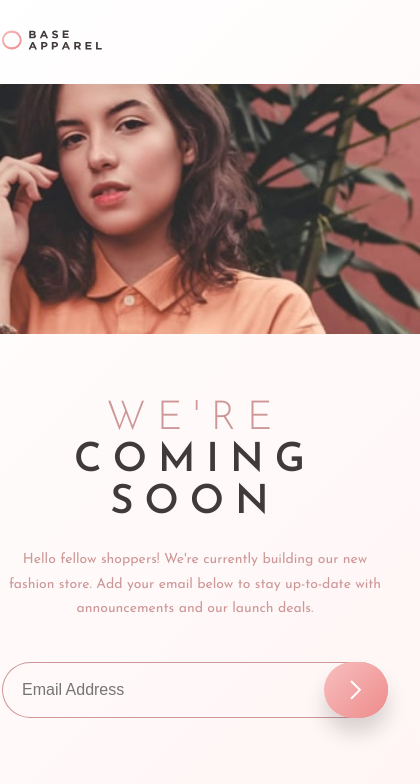
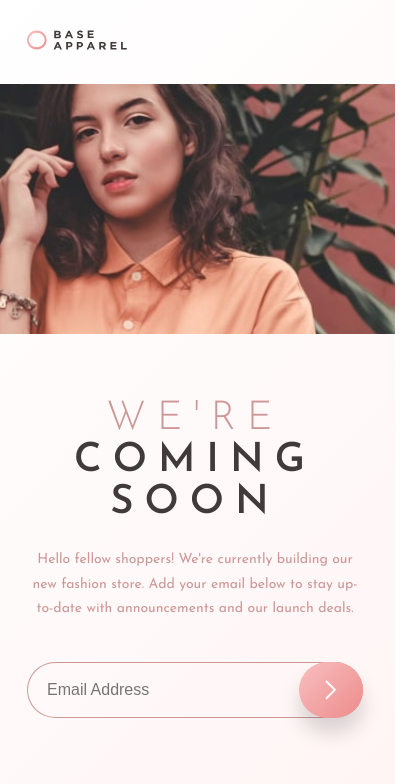
Before and after one commit to Giulo25/Base-Apparel-coming-soon-page, a plain HTML site: page index.html in a window 390 px wide. Shown: the whole page, 420 px wide, since content can reach past the window. Drawn offline with Linux system fonts and the light colour scheme.

Commit message:
Update style.css

```diff
--- a/style.css
+++ b/style.css
@@ -137,14 +137,18 @@ main {
     .coming-soon {
         grid-template-columns: 155fr 145fr;
     }
-    .text-container {
-        padding-inline: 2rem;
+    .logo-container {
+        width: 100%;
+        padding-inline: 3.2rem;
     }
     .text-container h1 {
         font-size: 5.4rem;
         line-height: 1.1;
         letter-spacing: 15px;
         margin-bottom: 2.4rem;
+    }
+    .text-container {
+        padding-inline: 2rem;
     }
     .logo-container {
         padding-inline: 2rem;
```
